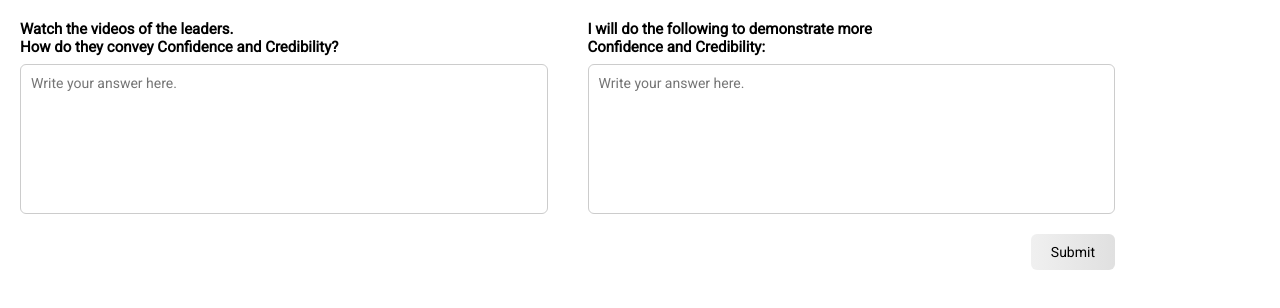
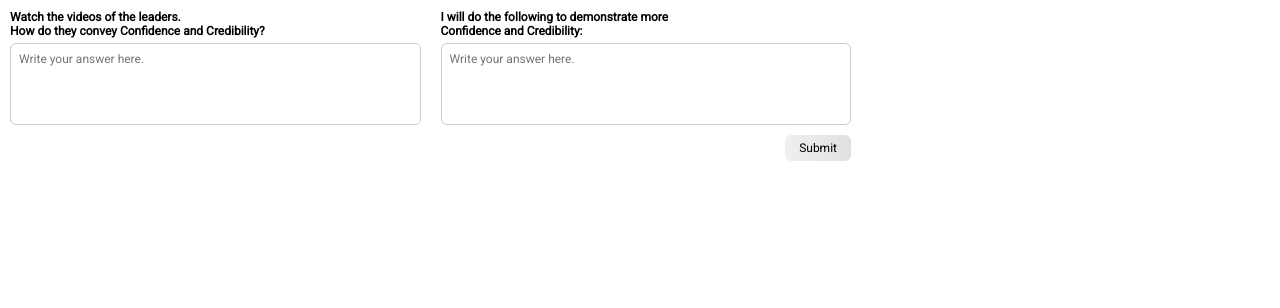
Before and after one commit to rawmecampanero/smartscroll, a plain HTML site: page Page16.html in a window 1280 px wide. Drawn offline with Linux system fonts and the light colour scheme.

Commit message:
Update Page16.html

```diff
--- a/Page16.html
+++ b/Page16.html
@@ -2,7 +2,7 @@
 <html lang="en">
 <head>
   <meta charset="UTF-8" />
-  <meta name="viewport" content="width=1135, height=234, initial-scale=1.0" />
+  <meta name="viewport" content="width=861, height=185, initial-scale=1.0" />
   <title>Page 16</title>
   <link href="https://fonts.googleapis.com/css2?family=Roboto&display=swap" rel="stylesheet">
   <style>
@@ -10,18 +10,18 @@
       margin: 0;
       padding: 0;
       font-family: 'Roboto', sans-serif;
-      width: 1135px;
-      height: 234px;
+      width: 861px;
+      height: 185px;
       box-sizing: border-box;
-      background: #fff;
+      background: transparent;
       overflow: hidden;
+      font-size: 12px;
     }
 
     .form-row {
       display: flex;
-      height: 100%;
+      height: 135px;
       width: 100%;
-      gap: 0;
     }
 
     .form-section {
@@ -29,23 +29,22 @@
       display: flex;
       flex-direction: column;
       justify-content: flex-start;
-      padding: 20px;
+      padding: 10px;
       box-sizing: border-box;
-      position: relative;
     }
 
     label {
-      font-size: 15px;
+      font-size: 12px;
       font-weight: 600;
       line-height: 1.2;
-      margin-bottom: 8px;
+      margin-bottom: 4px;
     }
 
     textarea {
-      height: calc(100% - 40px);
+      flex: 1;
       resize: none;
-      padding: 10px;
-      font-size: 14px;
+      padding: 8px;
+      font-size: 12px;
       font-family: 'Roboto', sans-serif;
       border: 1px solid #ccc;
       border-radius: 6px;
@@ -57,13 +56,13 @@
       width: 100%;
       display: flex;
       justify-content: flex-end;
-      padding: 0 20px 20px 0;
+      padding: 0 10px 10px 0;
       box-sizing: border-box;
     }
 
     button {
-      padding: 10px 20px;
-      font-size: 14px;
+      padding: 6px 14px;
+      font-size: 12px;
       border: none;
       border-radius: 6px;
       background: linear-gradient(to right, #f0f0f0, #e0e0e0);
@@ -98,20 +97,3 @@
     const pageId = "page16_confidence";
 
     const storedData = JSON.parse(localStorage.getItem(pageId) || "{}");
-    if (storedData.confidence) document.getElementById("confidence").value = storedData.confidence;
-    if (storedData.action) document.getElementById("action").value = storedData.action;
-
-    document.getElementById("submitBtn").addEventListener("click", function (e) {
-      e.preventDefault();
-      const confidence = document.getElementById("confidence").value.trim();
-      const action = document.getElementById("action").value.trim();
-
-      localStorage.setItem(
-        pageId,
-        JSON.stringify({ confidence, action })
-      );
-      alert("Reflection saved!");
-    });
-  </script>
-</body>
-</html>
```
